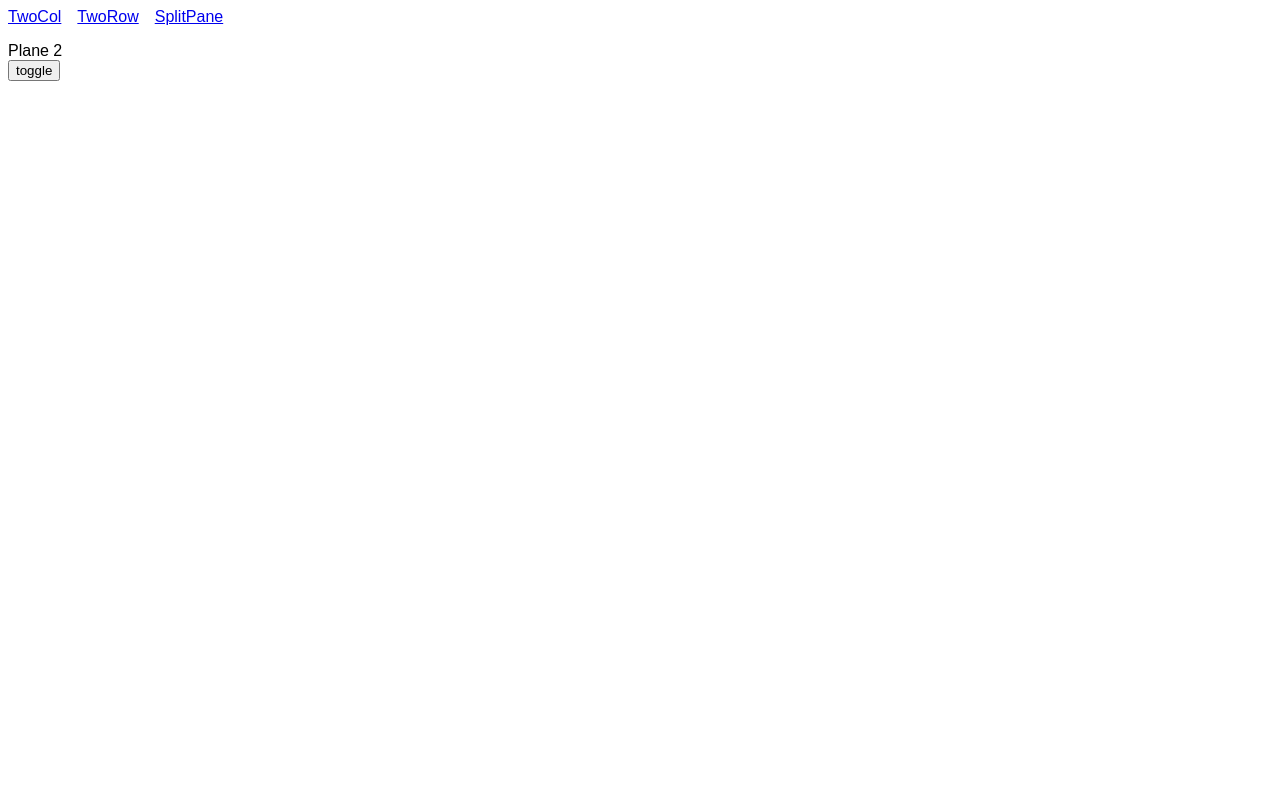
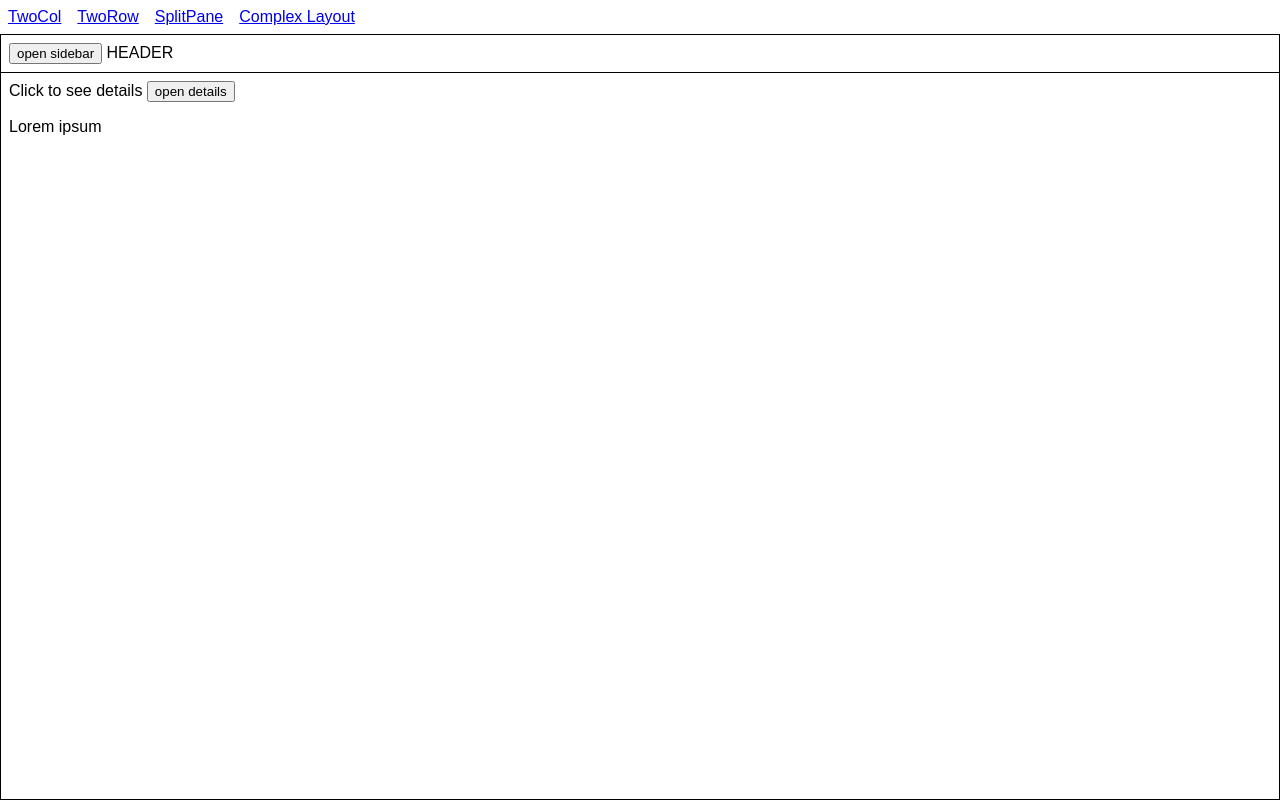
Before and after one commit to iamrickyspanish/styled-split-pane, a React (Create React App) app: page /complex in a window 1280 px wide. Before the commit this address led to /two-col. Built offline with nearby package versions, Linux system fonts and the light colour scheme.

Commit message:
table row improvements

```diff
--- a/src/App.js
+++ b/src/App.js
@@ -8,7 +8,7 @@ import {
 } from "react-router-dom";
 import { Flex, Box } from "reflexbox";
 
-import { SplitPane, TwoCol, TwoRow } from "./Examples";
+import { SplitPane, TwoCol, TwoRow, ComplexLayout } from "./Examples";
 
 const routes = [
   {
@@ -22,20 +22,30 @@ const routes = [
   {
     path: "/split-pane",
     label: "SplitPane"
+  },
+  {
+    path: "/complex",
+    label: "Complex Layout"
   }
 ];
 
 export default () => (
   <Router>
     <Flex flexDirection="column" flex={1} minHeight={0}>
-      <Flex alignItems="sace-between">
+      <Flex>
         {routes.map((route) => (
           <Box as={NavLink} to={route.path} p={2}>
             {route.label}
           </Box>
         ))}
       </Flex>
-      <Flex flexDirection="column" flex={1} minHeight={0} bg="white">
+      <Flex
+        flexDirection="column"
+        flex={1}
+        minHeight={0}
+        bg="white"
+        style={{ border: "1px solid black" }}
+      >
         <Switch>
           <Route path="/two-col">
             <TwoCol />
@@ -46,6 +56,9 @@ export default () => (
           <Route path="/two-row">
             <TwoRow />
           </Route>
+          <Route path="/complex">
+            <ComplexLayout />
+          </Route>
           <Redirect to="/two-col" />
         </Switch>
       </Flex>
--- a/src/Examples/ComplexLayout.jsx
+++ b/src/Examples/ComplexLayout.jsx
@@ -1,6 +1,6 @@
 import React, { useState, useCallback } from "react";
 
-import { Box } from "reflexbox";
+import { Box, Flex } from "reflexbox";
 
 import TwoColLayout, {
   responsiveCols,
@@ -14,10 +14,15 @@ import TwoRowLayout, {
 
 const ComplexLayoutExample = () => {
   const [isSidebarVisible, setSidebarVisible] = useState(false);
+  const [isDetailsVisible, setDetailsVisible] = useState(false);
 
   const toggleSidebar = useCallback(() => {
     setSidebarVisible(!isSidebarVisible);
   }, [isSidebarVisible]);
+
+  const toggleDetails = useCallback(() => {
+    setDetailsVisible(!isDetailsVisible);
+  }, [isDetailsVisible]);
 
   return (
     <TwoColLayout
@@ -29,20 +34,45 @@ const ComplexLayoutExample = () => {
         colStretchBehaviors.GROW
       ]}
     >
-      <Box p={2}>
+      <Box
+        width="200px"
+        p={2}
+        flex={1}
+        minHeight={0}
+        style={{ borderRight: "1px solid black" }}
+      >
         Sidebar
         <br />
         <button onClick={toggleSidebar}>close</button>
       </Box>
-      <Box>
-        <Box>
+      <Flex flexDirection="column" flex={1} minHeight={0} bg="white">
+        <Box p={2} style={{ borderBottom: "1px solid black" }}>
           <button onClick={toggleSidebar}>open sidebar</button> HEADER
         </Box>
-        <Box>Click to see more</Box>
-        <TwoRowLayout isResponsive responsiveRow={responsiveRows.TOP}>
-          <Box flex={1} minHeight={0}></Box>
+        <Box p={2}>
+          Click to see details{" "}
+          <button onClick={toggleDetails}>
+            {isDetailsVisible ? "close" : "open"} details
+          </button>
+        </Box>
+        <TwoRowLayout
+          isResponsive
+          responsiveRow={responsiveRows.TOP}
+          isResponsiveRowFocused={isDetailsVisible}
+        >
+          <Box
+            flex={1}
+            minHeight={0}
+            style={{ borderBottom: "1px solid black" }}
+            p={2}
+          >
+            Details!
+          </Box>
+          <Box flex={1} minHeight={0} p={2}>
+            Lorem ipsum
+          </Box>
         </TwoRowLayout>
-      </Box>
+      </Flex>
     </TwoColLayout>
   );
 };
--- a/src/Examples/TwoRow.jsx
+++ b/src/Examples/TwoRow.jsx
@@ -15,7 +15,6 @@ export default () => {
 
   return (
     <TwoRowLayout
-      bg="white"
       responsiveRow={responsiveRows.TOP}
       isResponsive={isMobile}
       isResponsiveRowFocused={isPaneVisible}
--- a/src/Examples/index.js
+++ b/src/Examples/index.js
@@ -1,7 +1,9 @@
 import SplitPaneExample from "./SplitPane";
 import TwoColExample from "./TwoCol";
 import TwoRowExample from "./TwoRow";
+import ComplexLayoutExample from "./ComplexLayout";
 
 export const SplitPane = SplitPaneExample;
 export const TwoCol = TwoColExample;
 export const TwoRow = TwoRowExample;
+export const ComplexLayout = ComplexLayoutExample;
--- a/src/Layout/TwoRow.jsx
+++ b/src/Layout/TwoRow.jsx
@@ -48,7 +48,7 @@ const mapResponsiveDataToVisibilityTupel = ({
     : [true, isResponsiveRowVisible];
 };
 
-const TwoColLayout = (props) => {
+const TwoRowLayout = (props) => {
   const {
     isResponsive,
     responsiveRow,
@@ -73,18 +73,18 @@ const TwoColLayout = (props) => {
   return <SplitPane {...newProps} />;
 };
 
-TwoColLayout.propTypes = {
+TwoRowLayout.propTypes = {
   isResponsive: PropTypes.bool,
   responsiveRow: PropTypes.oneOf(Object.values(responsiveRows)),
   isResponsiveColFocused: PropTypes.bool,
   rowsStretchBehavior: PropTypes.array
 };
 
-TwoColLayout.defaultProps = {
+TwoRowLayout.defaultProps = {
   isResponsive: false,
   responsiveRow: responsiveRows.TOP,
   isResponsiveRowFocused: false,
   rowsStretchBehavior: [rowStretchBehaviors.GROW, rowStretchBehaviors.GROW]
 };
 
-export default TwoColLayout;
+export default TwoRowLayout;
```
